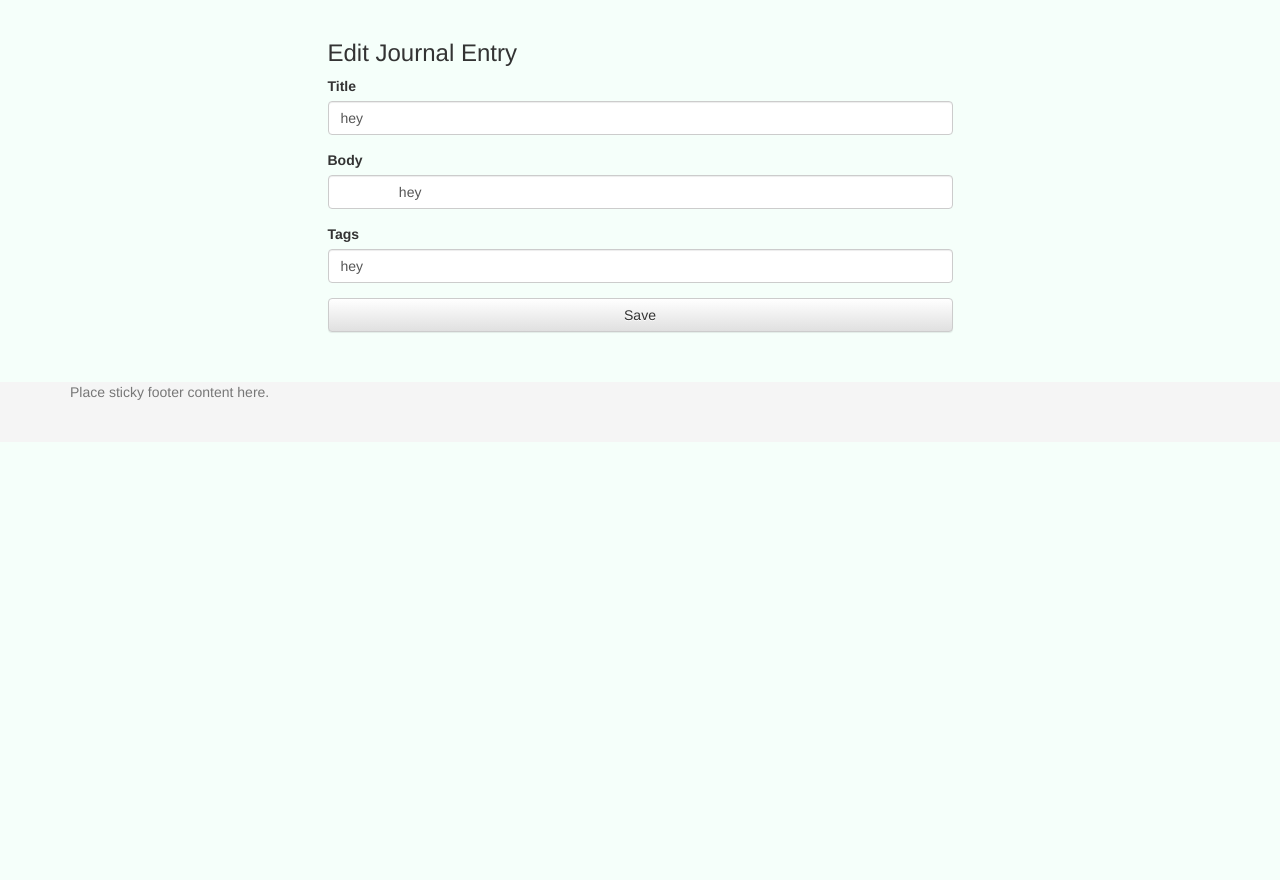
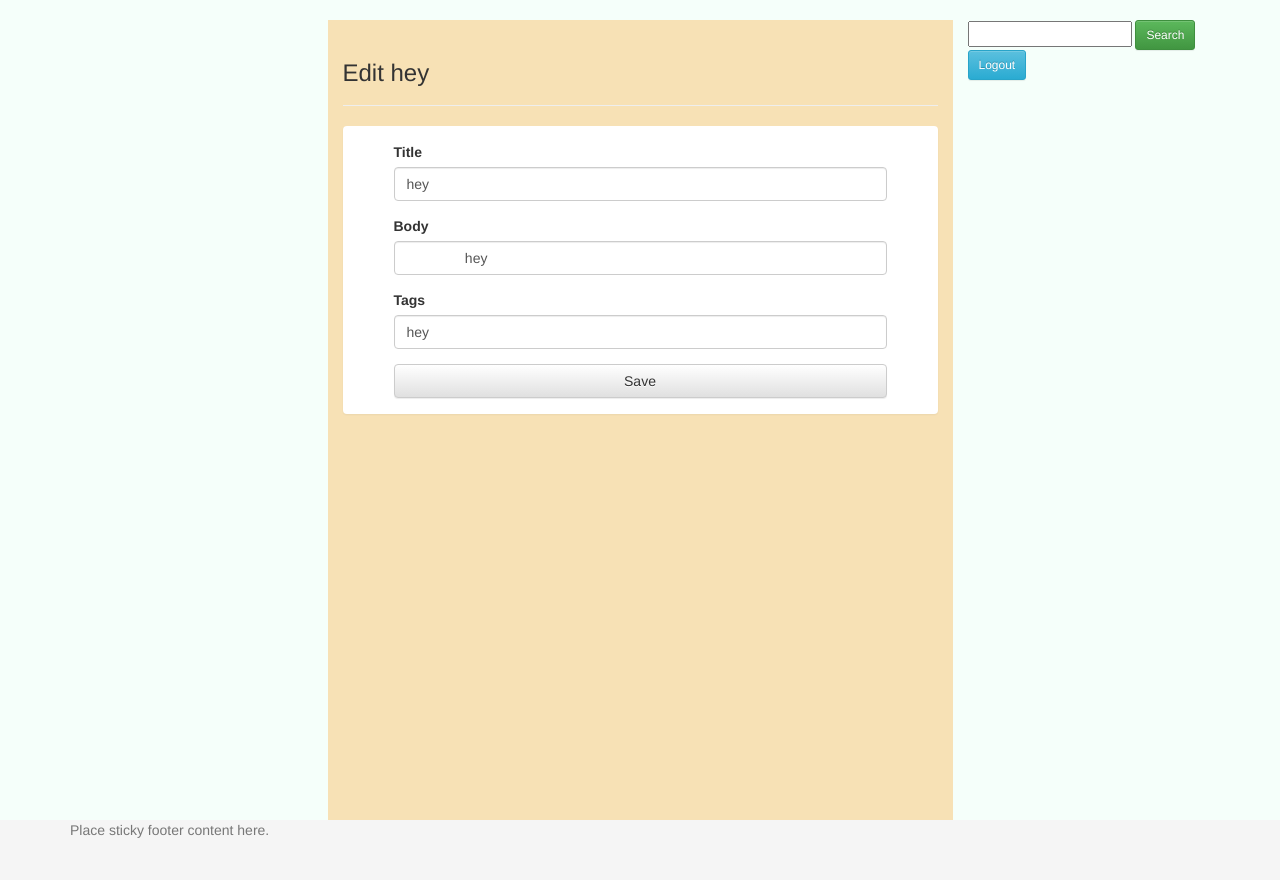
Before and after one commit to Phillisk/bc-7-journalx-flask-app, a Flask app: page /auth/edit/2 in a window 1280 px wide. Shown: the part 53-933 px from the top of the page. Before the commit the page ends 453 px from the top, so only its background shows below. Run offline with Flask 2, Linux system fonts and the light colour scheme; a user stored in the database is signed in; data comes from the database, SQL or seed files in the repository; some libraries are stand-ins or nearby versions.

Commit message:
update styles for edit html

```diff
--- a/app/templates/auth/edit.html
+++ b/app/templates/auth/edit.html
@@ -3,19 +3,22 @@
 {% import "bootstrap/wtf.html" as wtf %}
 {% block content %}
 
+    <div class="row-fluid">
+        <div class="col-lg-3">
+        </div>
+        <div id="center-side-id4" class="col-lg-6 center-side">
+        <div class="page-header"><h3>Edit {{ form.title.data }}</h3></div>
+            {% block center_content %}
+                <div class="panel panel-body">
+                    {{ wtf.quick_form(form) }}
+                </div>
+            {% endblock %}
+        </div>
 
-            <div class="widget" style="width: 50%; margin:0 auto; margin-bottom: 50px">
-
-                  <div class="widget-header">
-                    <i class="icon-exclamation"></i>
-                    <h3>Edit Journal Entry</h3>
-                  </div> <!-- /widget-header -->
-
-                  <div class="widget-content">
-
-                  {{ wtf.quick_form(form) }}
-
-                  </div>
-            </div>
-
+        <div class="col-lg-3">
+            {% block right_content %}
+                {{ super() }}
+            {% endblock %}
+        </div>
+    </div>
 {% endblock %}
```
